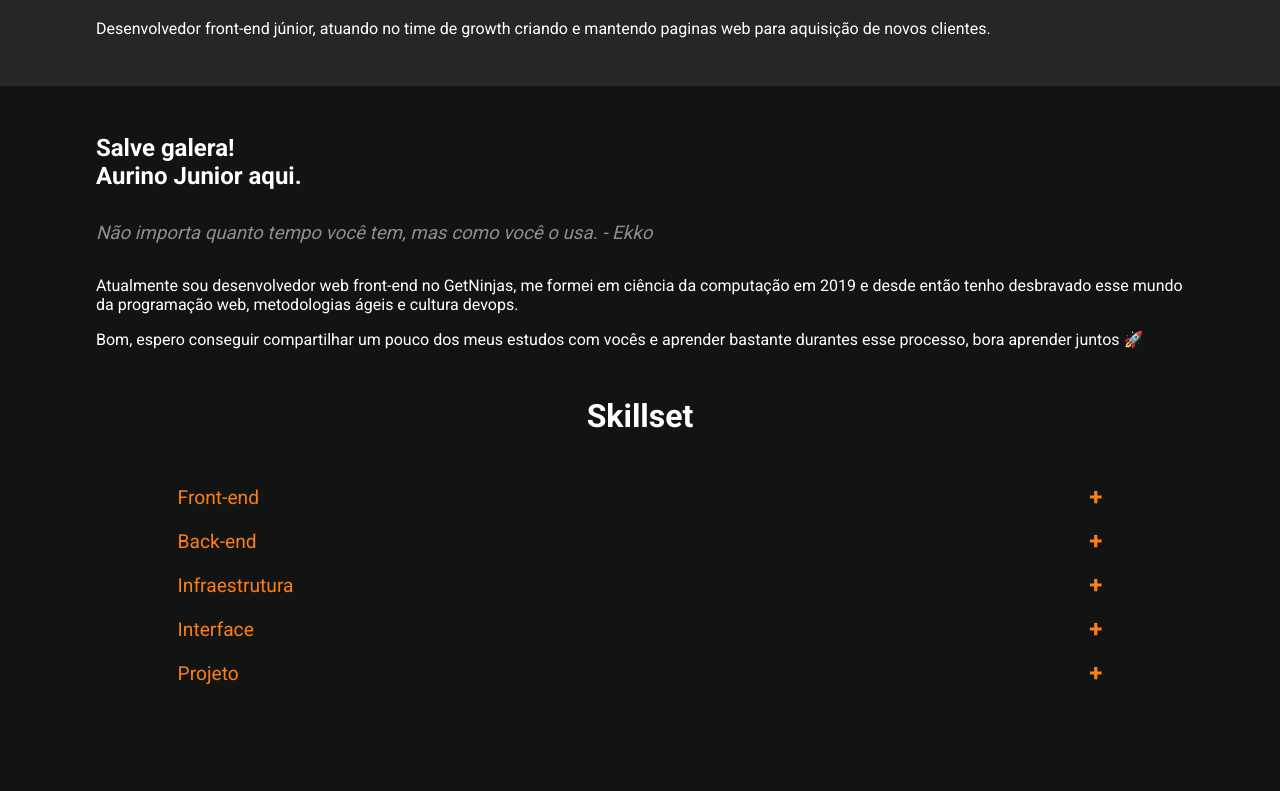
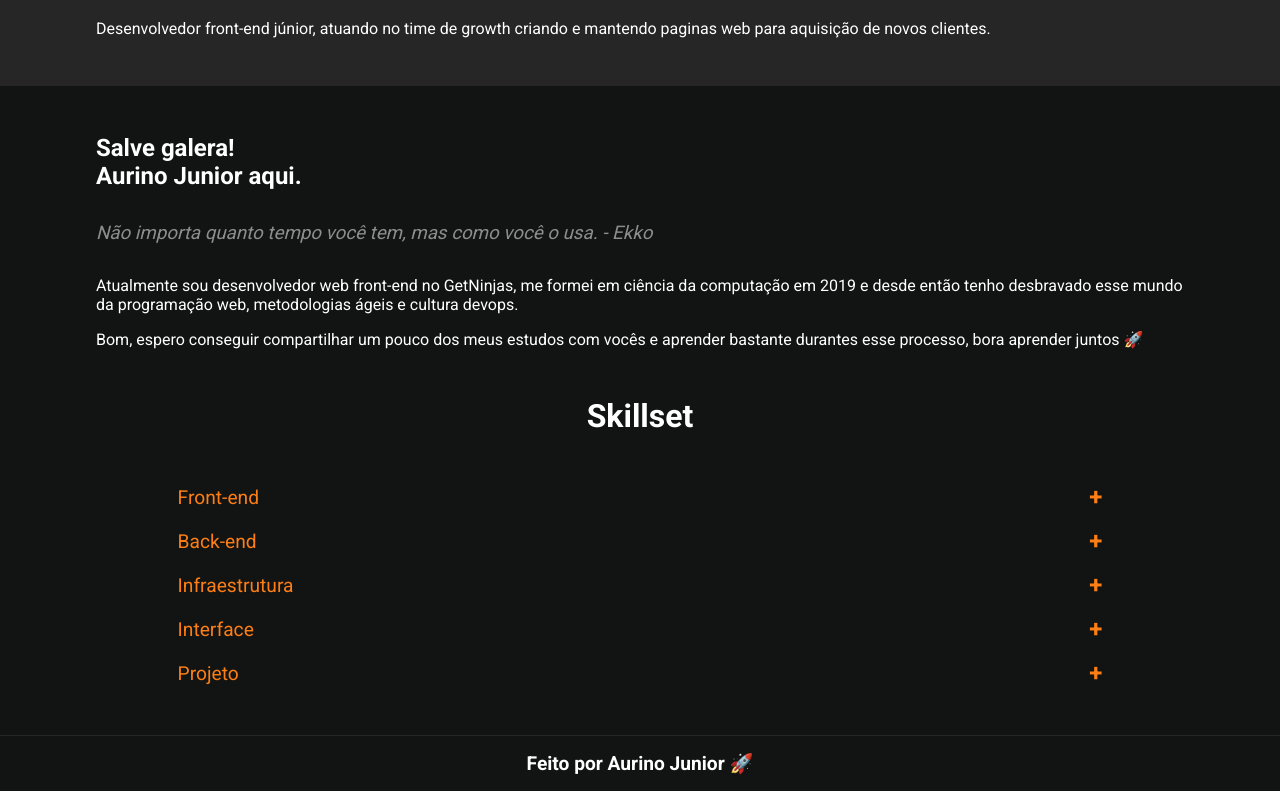
Before and after one commit to AurinoJunior/aurino.dev-v2-old, a Next.js app: page / in a window 1280 px wide. Shown: the part 1049-1840 px from the top of the page. Before the commit the page ends 1736 px from the top, so only its background shows below. Built offline with nearby package versions, Linux system fonts and the light colour scheme.

Commit message:
Create footer component

```diff
--- /dev/null
+++ b/src/components/atoms/Footer/Footer.styles.ts
@@ -0,0 +1,13 @@
+import styled from "styled-components";
+import { gray_800, secondary } from "../../../styles/Colors";
+
+export const Paragraph = styled.p`
+  text-align: center;
+  font-weight: 600;
+  font-size: 1.2rem;
+
+  padding: 1rem 0;
+  margin-top: 3rem;
+
+  border-top: solid 1px ${gray_800};
+`;
--- /dev/null
+++ b/src/components/atoms/Footer/Footer.tsx
@@ -0,0 +1,6 @@
+import React from "react";
+import { Paragraph } from "./Footer.styles";
+
+export const Footer = () => {
+  return <Paragraph>Feito por Aurino Junior 🚀</Paragraph>;
+};
--- a/src/templates/Home/HomeTemplate.tsx
+++ b/src/templates/Home/HomeTemplate.tsx
@@ -1,4 +1,5 @@
 import { Container } from "../../components/atoms/Container/Container.styles";
+import { Footer } from "../../components/atoms/Footer/Footer";
 
 import { Header } from "../../components/molecules/Header/Header";
 
@@ -21,6 +22,7 @@ export const HomeTemplate = () => {
         <About />
         <Skillset />
       </Container>
+      <Footer />
     </>
   );
 };
```
